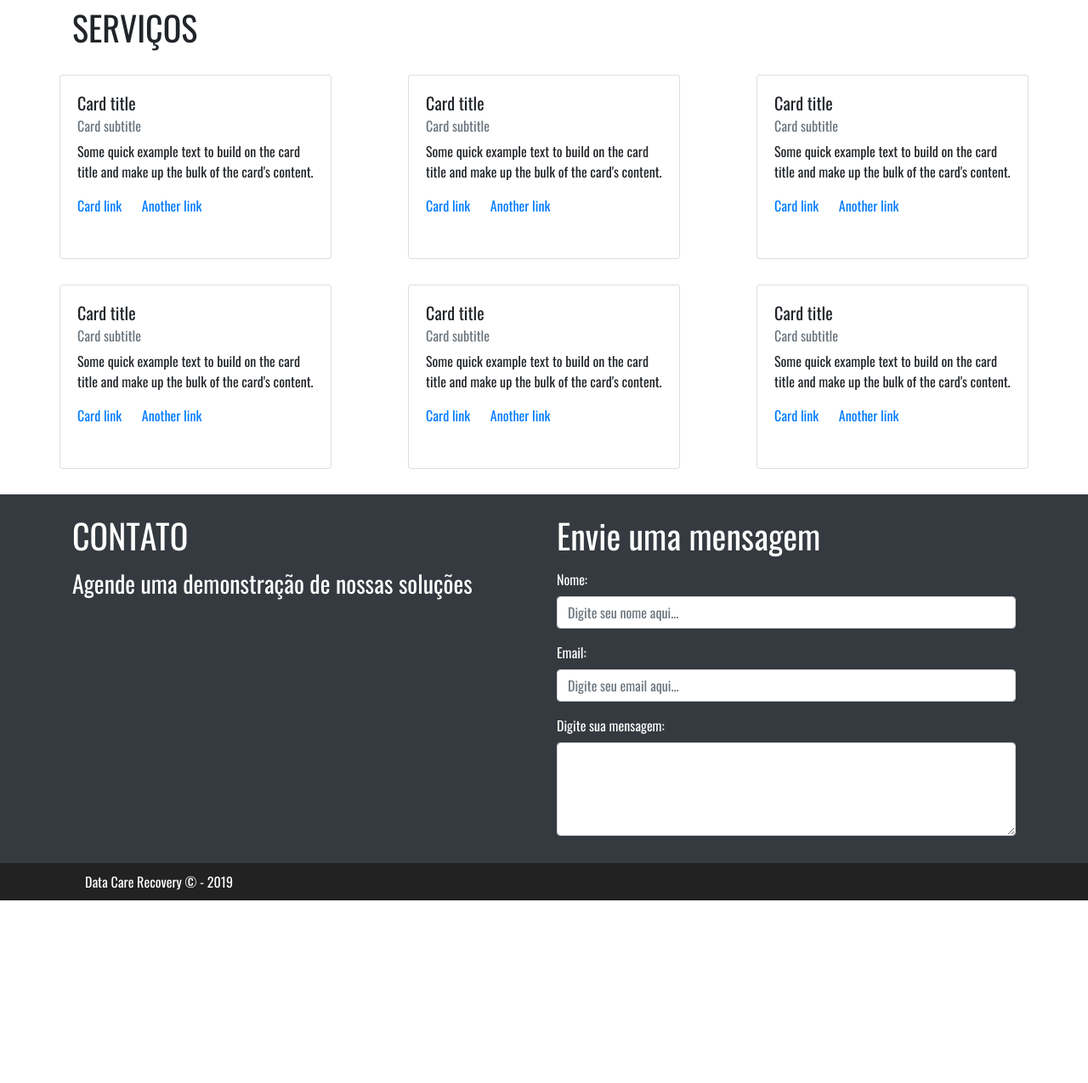
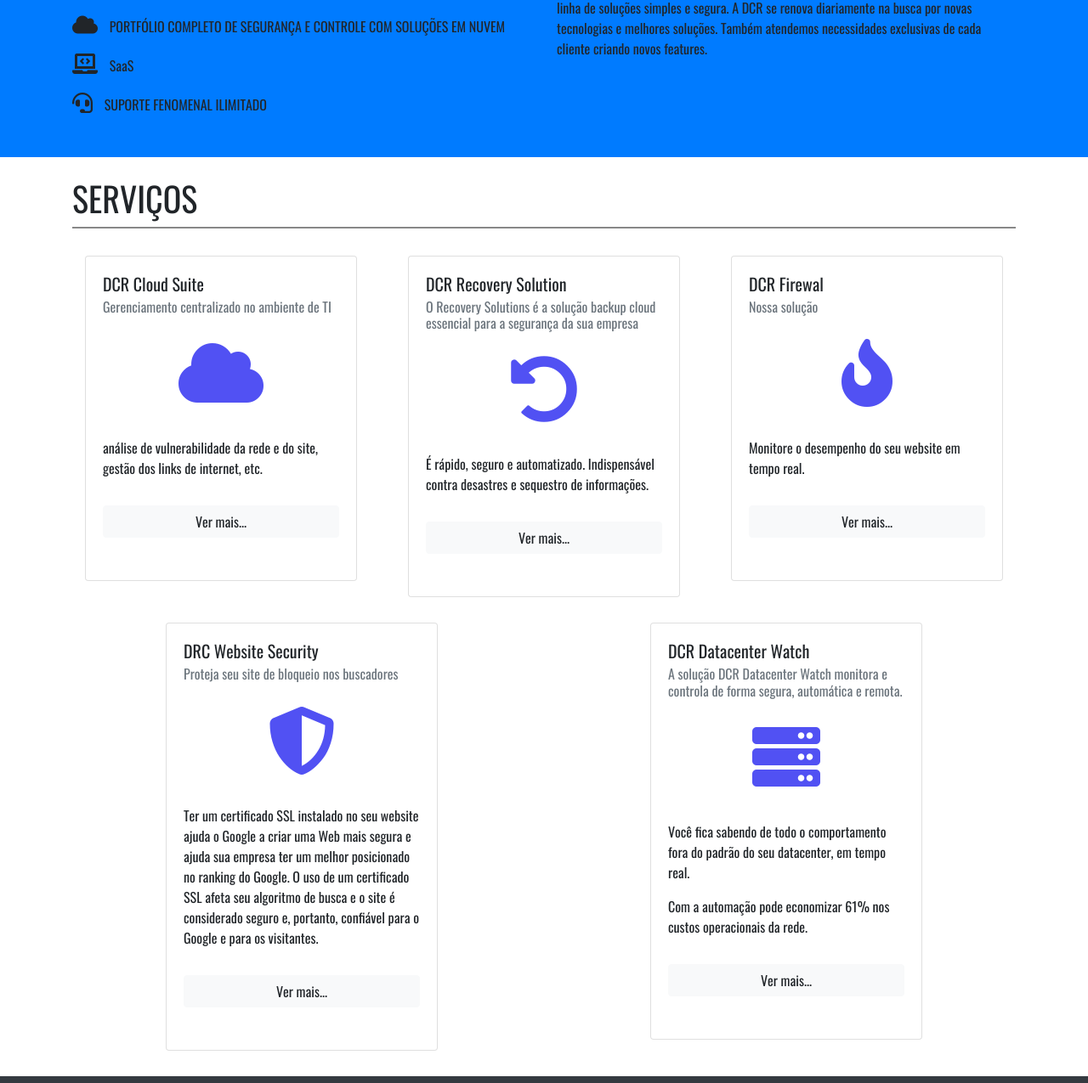
Before and after one commit to johnnyferreiradev/dcr_logo_site, a plain HTML site: page index.html in a window 1280 px wide. Shown: the part 1525-2800 px from the top of the page at 85% size. Before the commit the page ends 2585 px from the top, so only its background shows below. Drawn offline with Linux system fonts and the light colour scheme.

Commit message:
Ajustes de distancias e atribuiçoes de cards

```diff
--- a/css/differential.css
+++ b/css/differential.css
@@ -1,3 +1,10 @@
 .differential li {
     list-style: none;
+    padding: 10px;
+    padding-left: 0px;
 }
+
+.differential li i {
+    font-size: 1.5em;
+    padding-right: 10px;
+}
--- a/css/general.css
+++ b/css/general.css
@@ -44,3 +44,12 @@
 .area3 {
     background-color: var(--caramelho);
 }
+
+.linha {
+    border-bottom: 2px solid #888;
+    padding-bottom: 10px;
+}
+
+.pad-all div{
+    padding: 40px;
+}
--- a/css/services.css
+++ b/css/services.css
@@ -1,7 +1,7 @@
 .cards-services  {
     display: flex;
-    justify-content: space-between;
-    align-items: center;
+    justify-content: space-around;
+    align-items: flex-start;
     flex-wrap: wrap;
 }
 
@@ -12,3 +12,14 @@
 .cards-services .card {
     width: 20rem;
 }
+
+.cards-services .card .icone-card{
+    text-align: center;
+}
+
+.cards-services .card i {
+    font-size: 5em;
+    padding: 10px;
+    margin: 10px;
+    color: rgb(81, 81, 243);
+}
--- a/index.html
+++ b/index.html
@@ -54,48 +54,50 @@
                         <img id="logo-banner" class="img-fluid" src="imgs/logo_v.png" alt="Logo vertical">
                     </div>
                     <div class="col-6 texto-logo-banner">
-                        <h1>Blabla</h1>
-                        <p>bla bla bla</p>
+                        <h1>ESPECIALIZADA EM RECUPERAÇÃO E SEGURANÇA DE DADOS</h1>
                     </div>
                 </div>
             </div>
         </div>
     </div>
 
-    <div class="container-fluid">
-        <div class="row">
+    <div class="container-fluid who-we-are">
+        <div class="row pb-4">
             <div class="col-12">
                 <div class="container">
-                    <div class="row">
+                    <div class="row mb-2">
                         <div class="col-12">
-                            <h1 class="pt-4">QUEM SOMOS</h1>
+                            <h1 class="pt-4 linha">QUEM SOMOS</h1>
                         </div>
                     </div>
-                    <div class="row pt-4">
+                    <div class="row pt-4 pad-all">
                         <div class="col-4">
-                            <p>
+                            <p class="mb-3">
                                 Com mais de 5 anos de experiência, a DCR é hoje uma das mais
                                 promissoras empresas na área de gestão de segurança e de
                                 infraestrutura de TI do país. Buscamos sempre desenvolver
                                 soluções inovadoras, completas, intuitivas e de fácil integração.
                             </p>
-                            <p>
+                            <p class="mb-3">
                                 Possuímos certificações nacionais e internacionais. Somos especialistas em pequenas e
                                 médias empresas. Conhecemos como ninguém as peculiaridades do mercado nacional e por
                                 isso, temos expertise para atender o seu negócio.
                             </p>
                         </div>
                         <div class="col-4">
-                            <h3>MISSÃO</h3>
+                            <h3 class="mb-3">MISSÃO</h3>
                             <p>
                                 Oferecer gestão produtiva da infraestrutura de internet com otimização, disponibilidade
                                 e segurança nos processos críticos corporativos.
                             </p>
-                            <h3>VISÃO</h3>
+                            <h3 class="mb-3">VISÃO</h3>
                             <p>
                                 Ser a preferida como empresa fabricante de soluções para Controle e Segurança da
                                 Informação para o uso produtivo da internet.
                             </p>
+                        </div>
+                        <div class="col-4 img-fluid">
+                            <img class="logo-min" src="imgs/logo_v_min.png" alt="">
                         </div>
                     </div>
                 </div>
@@ -109,11 +111,11 @@
                 <div class="container differential">
                     <div class="row pt-4">
                         <div class="col-12">
-                            <h1>O QUE NOS TORNA ÚNICOS</h1>
+                            <h1 class="linha">O QUE NOS TORNA ÚNICOS</h1>
                         </div>
                     </div>
-                    <div class="row pt-4">
-                        <div class="col-12">
+                    <div class="row pt-4 pb-4">
+                        <div class="col-6">
                             <ul>
                                 <li><span><i class="fas fa-smile-beam"></i></span> SIMPLES, FÁCIL E INTUITIVO</li>
                                 <li><span><i class="fas fa-briefcase"></i></span> DESENVOLVIMENTO PRÓPRIO</li>
@@ -123,7 +125,9 @@
                                 <li><span><i class="fas fa-laptop-code"></i></span> SaaS</li>
                                 <li><span><i class="fas fa-headset"></i></span> SUPORTE FENOMENAL ILIMITADO</li>
                             </ul>
-                            <h3>SIMPLES, FÁCIL E INTUITIVO <span><i class="fas fa-smile-beam"></i></h3>
+                        </div>
+                        <div class="col-6">
+                            <h3 class="mb-4">SIMPLES, FÁCIL E INTUITIVO <span><i class="fas fa-smile-beam"></i></h3>
                             <p>
                                 A DCR desenvolve as soluções pensando na experiência do cliente, nosso foco é manter uma
                                 linha de soluções simples e segura. A DCR se renova diariamente na busca por novas
@@ -143,7 +147,7 @@
                 <div class="container">
                     <div class="row mb-4">
                         <div class="col-12">
-                            <h1>SERVIÇOS</h1>
+                            <h1 class="linha">SERVIÇOS</h1>
                         </div>
                     </div>
 
@@ -151,73 +155,96 @@
                         <div class="cards-services">
                             <div class="card">
                                 <div class="card-body">
-                                    <h5 class="card-title">Card title</h5>
-                                    <h6 class="card-subtitle mb-2 text-muted">Card subtitle</h6>
-                                    <p class="card-text">Some quick example text to build on the card title and make
-                                        up
-                                        the bulk of the card's content.</p>
-                                    <a href="#" class="card-link">Card link</a>
-                                    <a href="#" class="card-link">Another link</a>
+                                    <h5 class="card-title">DCR Cloud Suite</h5>
+                                    <h6 class="card-subtitle mb-2 text-muted">Gerenciamento centralizado no ambiente de
+                                        TI</h6>
+                                    <p class="icone-card">
+                                        <i class="fas fa-cloud"></i>
+                                    </p>
+                                    <p class="card-text">
+                                        análise de vulnerabilidade da rede e do site, gestão dos links de internet,
+                                        etc.
+                                    </p>
+                                    <div class="form-group mb-0 pt-3">
+                                        <button type="button" class="btn btn-light" style="width: 100%;">Ver mais...</button>
+                                    </div>
                                 </div>
                             </div>
 
                             <div class="card">
                                 <div class="card-body">
-                                    <h5 class="card-title">Card title</h5>
-                                    <h6 class="card-subtitle mb-2 text-muted">Card subtitle</h6>
-                                    <p class="card-text">Some quick example text to build on the card title and make
-                                        up
-                                        the bulk of the card's content.</p>
-                                    <a href="#" class="card-link">Card link</a>
-                                    <a href="#" class="card-link">Another link</a>
+                                    <h5 class="card-title">DCR Recovery Solution</h5>
+                                    <h6 class="card-subtitle mb-2 text-muted">
+                                        O Recovery Solutions é a solução backup cloud essencial para a segurança da sua
+                                        empresa
+                                    </h6>
+                                    <p class="icone-card">
+                                        <i class="fas fa-undo-alt"></i>
+                                    </p>
+                                    <p class="card-text">
+                                        É rápido, seguro e automatizado. Indispensável contra desastres e sequestro de
+                                        informações.
+                                    </p>
+                                    <div class="form-group mb-0 pt-3">
+                                        <button type="button" class="btn btn-light" style="width: 100%;">Ver mais...</button>
+                                    </div>
                                 </div>
                             </div>
 
                             <div class="card">
                                 <div class="card-body">
-                                    <h5 class="card-title">Card title</h5>
-                                    <h6 class="card-subtitle mb-2 text-muted">Card subtitle</h6>
-                                    <p class="card-text">Some quick example text to build on the card title and make
-                                        up
-                                        the bulk of the card's content.</p>
-                                    <a href="#" class="card-link">Card link</a>
-                                    <a href="#" class="card-link">Another link</a>
+                                    <h5 class="card-title">DCR Firewal</h5>
+                                    <h6 class="card-subtitle mb-2 text-muted">Nossa solução</h6>
+                                    <p class="icone-card">
+                                        <i class="fas fa-fire"></i>
+                                    </p>
+                                    <p class="card-text">
+                                        Monitore o desempenho do seu website em tempo real.
+                                    </p>
+                                    <div class="form-group mb-0 pt-3">
+                                        <button type="button" class="btn btn-light" style="width: 100%;">Ver mais...</button>
+                                    </div>
                                 </div>
                             </div>
 
                             <div class="card">
                                 <div class="card-body">
-                                    <h5 class="card-title">Card title</h5>
-                                    <h6 class="card-subtitle mb-2 text-muted">Card subtitle</h6>
-                                    <p class="card-text">Some quick example text to build on the card title and make
-                                        up
-                                        the bulk of the card's content.</p>
-                                    <a href="#" class="card-link">Card link</a>
-                                    <a href="#" class="card-link">Another link</a>
+                                    <h5 class="card-title">DRC Website Security</h5>
+                                    <h6 class="card-subtitle mb-2 text-muted">Proteja seu site de bloqueio nos
+                                        buscadores</h6>
+                                    <p class="icone-card">
+                                        <i class="fas fa-shield-alt"></i>
+                                    </p>
+                                    <p class="card-text">
+                                        Ter um certificado SSL instalado no seu website ajuda o Google a criar uma Web
+                                        mais segura e ajuda sua empresa ter um melhor posicionado no ranking do Google.
+                                        O uso de um certificado SSL afeta seu algoritmo de busca e o site é considerado
+                                        seguro e, portanto, confiável para o Google e para os visitantes.
+                                    </p>
+                                    <div class="form-group mb-0 pt-3">
+                                        <button type="button" class="btn btn-light" style="width: 100%;">Ver mais...</button>
+                                    </div>
                                 </div>
                             </div>
 
                             <div class="card">
                                 <div class="card-body">
-                                    <h5 class="card-title">Card title</h5>
-                                    <h6 class="card-subtitle mb-2 text-muted">Card subtitle</h6>
-                                    <p class="card-text">Some quick example text to build on the card title and make
-                                        up
-                                        the bulk of the card's content.</p>
-                                    <a href="#" class="card-link">Card link</a>
-                                    <a href="#" class="card-link">Another link</a>
-                                </div>
-                            </div>
-
-                            <div class="card">
-                                <div class="card-body">
-                                    <h5 class="card-title">Card title</h5>
-                                    <h6 class="card-subtitle mb-2 text-muted">Card subtitle</h6>
-                                    <p class="card-text">Some quick example text to build on the card title and make
-                                        up
-                                        the bulk of the card's content.</p>
-                                    <a href="#" class="card-link">Card link</a>
-                                    <a href="#" class="card-link">Another link</a>
+                                    <h5 class="card-title">DCR Datacenter Watch</h5>
+                                    <h6 class="card-subtitle mb-2 text-muted">A solução DCR Datacenter Watch monitora e
+                                        controla de forma segura, automática e remota.</h6>
+                                    <p class="icone-card">
+                                        <i class="fas fa-server"></i>
+                                    </p>
+                                    <p class="card-text">
+                                        Você fica sabendo de todo o comportamento fora do padrão do seu datacenter, em
+                                        tempo real.
+                                    </p>
+                                    <p class="card-text">
+                                        Com a automação pode economizar 61% nos custos operacionais da rede.
+                                    </p>
+                                    <div class="form-group mb-0 pt-3">
+                                        <button type="button" class="btn btn-light" style="width: 100%;">Ver mais...</button>
+                                    </div>
                                 </div>
                             </div>
                         </div>
@@ -231,12 +258,19 @@
         <div class="row pt-4 contato">
             <div class="container">
                 <div class="row">
-                    <div class="col-6">
-                        <h1 class="mb-3">CONTATO</h1>
+                    <div class="col-12">
+                        <h1 class="mb-3 linha">CONTATO</h1>
+                    </div>
+                </div>
+                <div class="row pb-4">
+                    <div class="col-6 contato-left">
                         <h3>Agende uma demonstração de nossas soluções</h3>
+                        <div class="logo-footer img-fluid">
+                            <img src="imgs/logo_h_monocromatico.png" alt="">
+                        </div>
                     </div>
                     <div class="col-6 mb-3">
-                        <h1 class="mb-3">Envie uma mensagem</h1>
+                        <h3 class="mb-3">Envie-nos uma mensagem</h3>
                         <form>
                             <div class="form-group">
                                 <label for="inp-nome">Nome:</label>
@@ -266,6 +300,7 @@
         </div>
     </div>
 
+    <script src="assets/bootstrap-4.0.0-dist/js/bootstrap.min.js"></script>
     <script>
 
     </script>
```
Also changed, not shown: css/footer.css (+15 -0 lines), css/who-we-are.css (+4 -3 lines), imgs/logo_v_min.png (added).
